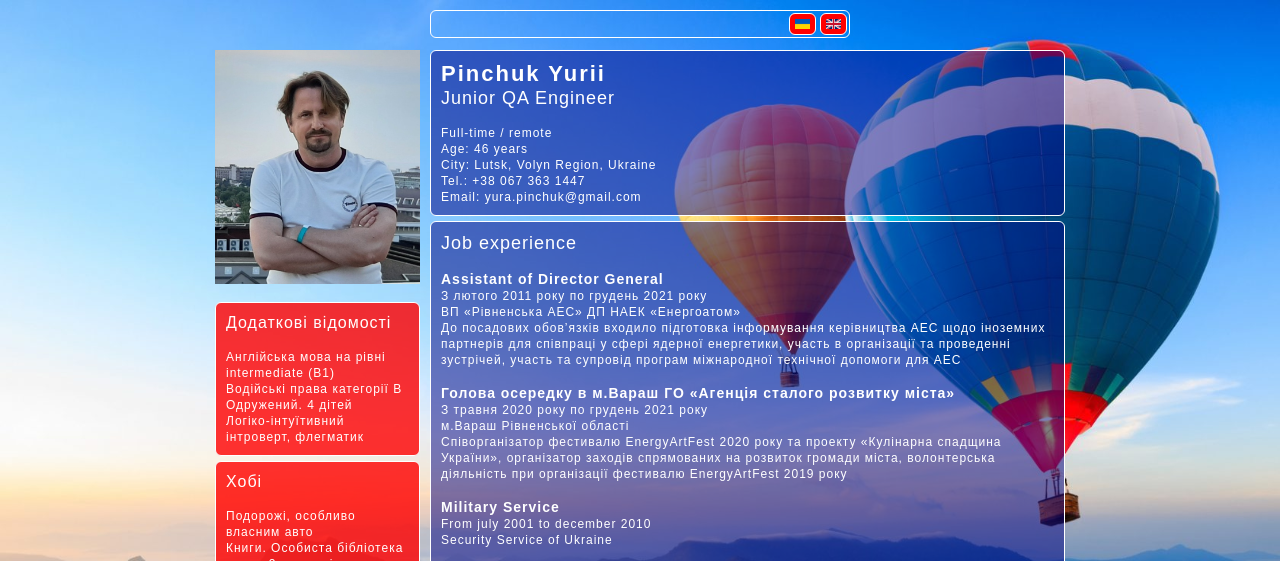
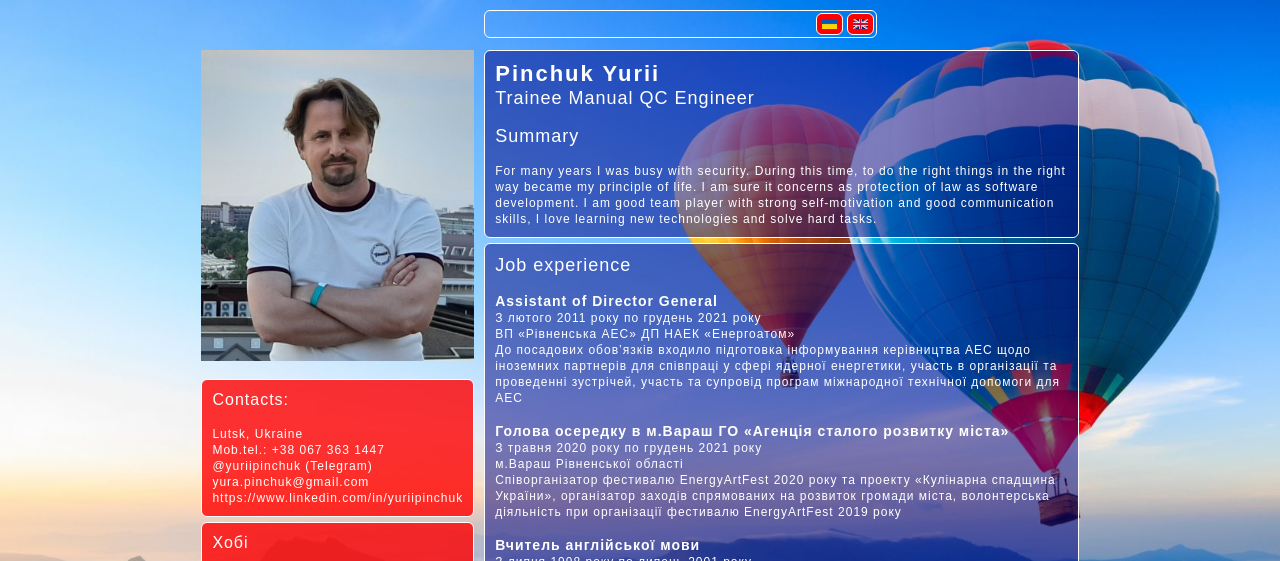
Before and after one commit to whitefoxx4/whitefoxx4.github.io, a plain HTML site: page index2.html in a window 1280 px wide. Shown: the top 561 px of the page. Drawn offline with Linux system fonts and the light colour scheme.

Commit message:
New message

```diff
--- a/index2.html
+++ b/index2.html
@@ -28,11 +28,12 @@
     </section>
     <aside class="sidebar">
         <div class="side_section">
-            <h3>Додаткові відомості</h3><br>
-            <p>Англійська мова на рівні intermediate (B1)<br>
-               Водійські права категорії В<br>
-               Одружений. 4 дітей<br>
-               Логіко-інтуїтивний інтроверт, флегматик
+            <h3>Contacts:</h3><br>
+            <p>Lutsk, Ukraine<br>
+                Mob.tel.: +38 067 363 1447<br>
+                @yuriipinchuk (Telegram)
+                yura.pinchuk@gmail.com
+                https://www.linkedin.com/in/yuriipinchuk
             </p>
         </div>
         <div class="side_section">
@@ -57,12 +58,12 @@
     <section class="main">
         <div class="main_section">
             <h1>Pinchuk Yurii</h1>
-            <h2>Junior QA Engineer</h2><br>
-            <p>Full-time / remote<br>
-               Age: 46 years<br>
-               City: Lutsk, Volyn Region, Ukraine<br>
-               Tel.: +38 067 363 1447<br>
-               Email: yura.pinchuk@gmail.com<br>
+            <h2>Trainee Manual QC Engineer</h2><br>
+            <h2>Summary</h2><br>
+            <p>For many years I was busy with security. During this time, to do the right things
+                in the right way became my principle of life. I am sure it concerns as protection
+                of law as software development. I am good team player with strong self-motivation
+                and good communication skills, I love learning new technologies and solve hard tasks.<br>
             </p>
         </div>
         <div class="main_section">
@@ -84,12 +85,7 @@
                на розвиток громади міста, волонтерська діяльність при організації
                фестивалю  EnergyArtFest 2019 року<br>
             </p>
-            <p> </p><br>
-            <h4>Military Service</h4>
-            <p>From july 2001 to december 2010<br>
-               Security Service of Ukraine<br>
-            </p>
-            <p> </p><br>
+            <p></p><br>
             <h4>Вчитель англійської мови</h4>
             <p>З липня 1998 року по липень 2001 року<br>
                Загальноосвітня школа №3 м.Вараш Рівненської області<br>
```
Also changed, not shown: index.html (+1 -6 lines).
